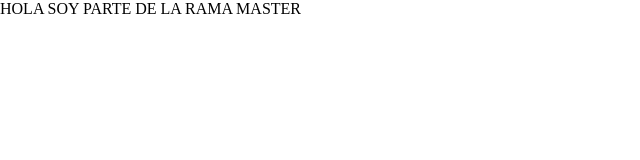
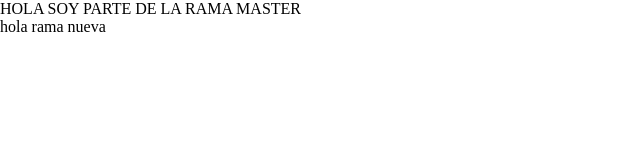
Before and after one commit to Ferruqen/mi-prueba, a plain HTML site: page index.html in a window 1280 px wide. Shown: the full height of the page, 0-640 px from the left. Drawn offline with Linux system fonts and the light colour scheme.

Commit message:
cambio en rama

```diff
--- a/index.html
+++ b/index.html
@@ -10,5 +10,8 @@
 <body>
 
     <p>HOLA SOY PARTE DE LA RAMA MASTER</p>
+    <p>hola rama nueva
+
+    </p>
 </body>
 </html>
```
